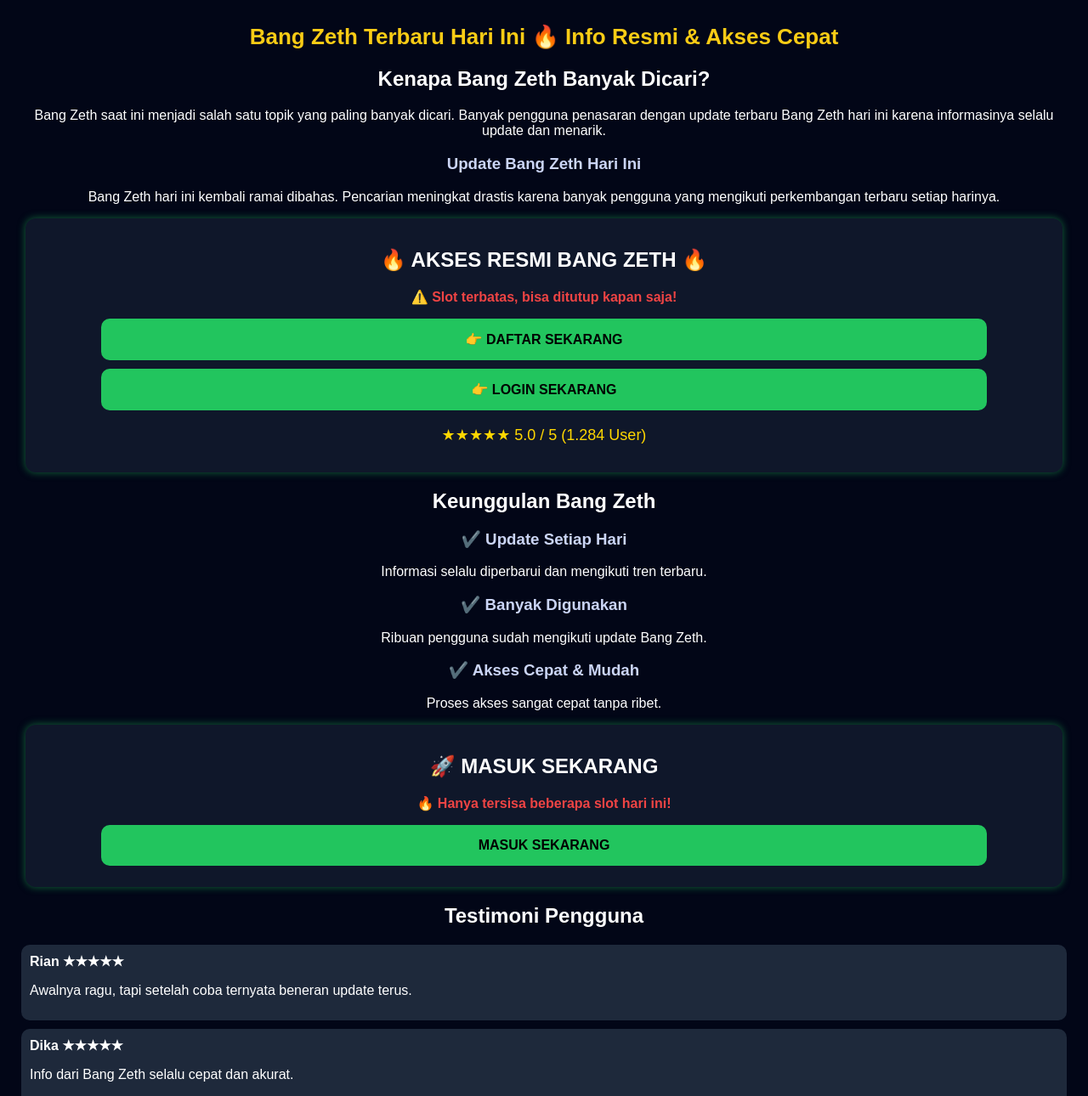
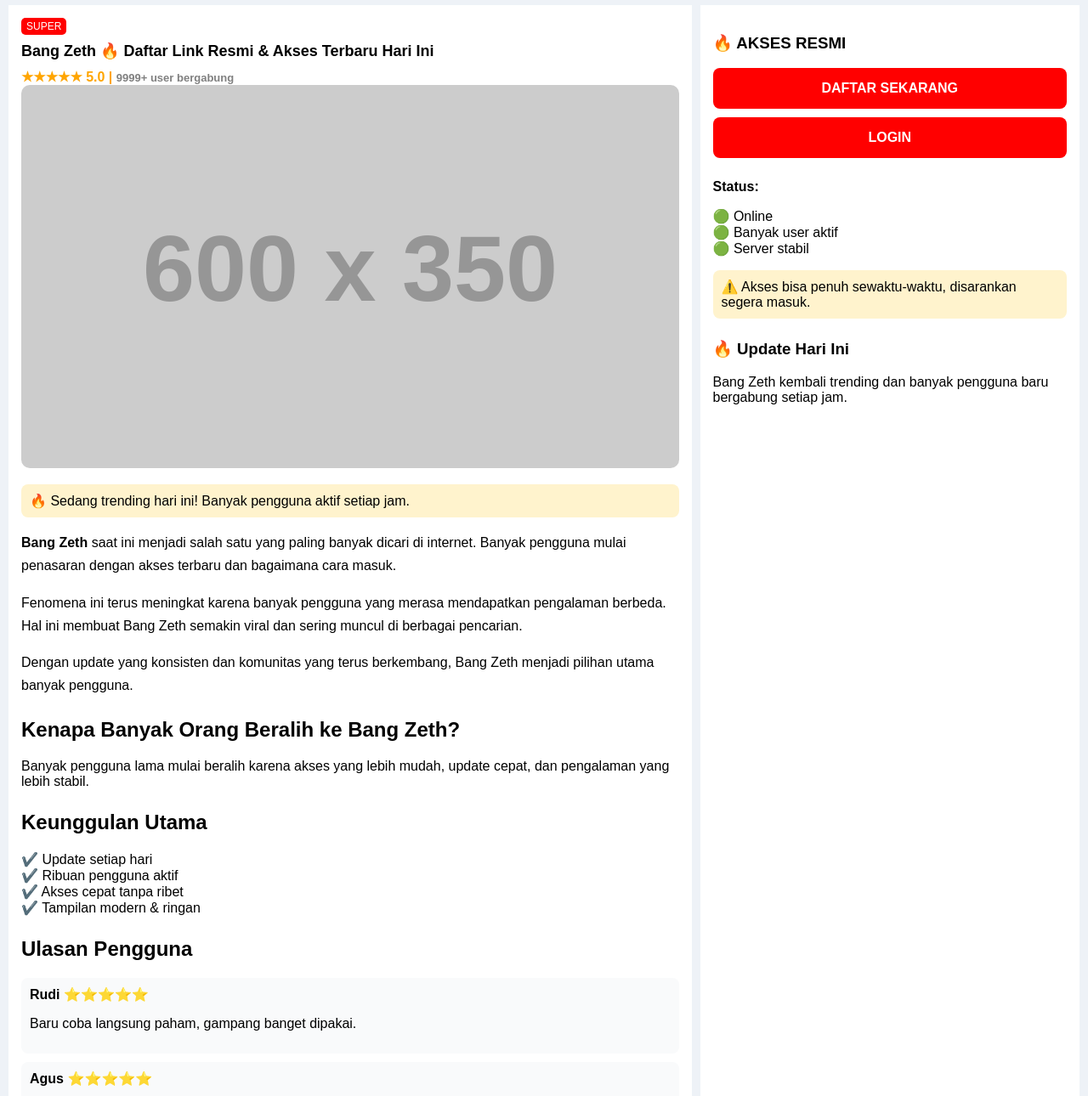
Before and after one commit to seobyzeth/Bangzeth, a plain HTML site: page index.html in a window 1280 px wide. Shown: the part 43-1333 px from the top of the page at 85% size. Drawn offline with Linux system fonts and the light colour scheme; placeholder pictures from the web are drawn by us.

Commit message:
Revamp landing page layout and styles
Redesign index.html from a dark promotional page to a clean, light two-column layout with new styles and components. Key changes: simplified page title (removed meta description), replaced dark theme with light header and card-style .left/.right columns, added header/logo, badge, banner image placeholder, rating/review blocks, highlights and status section. Updated CTAs and links (removed old bestymu links, added zethid.pages.dev), changed button styling and typography, and reorganized copy and testimonials into concise sections for clarity and improved UX.

```diff
--- a/index.html
+++ b/index.html
@@ -3,158 +3,209 @@
 <head>
 <meta charset="UTF-8">
 <meta name="viewport" content="width=device-width, initial-scale=1.0">
-<title>Bang Zeth Terbaru Hari Ini 🔥 Akses Resmi & Info Lengkap</title>
-
-<meta name="description" content="Bang Zeth terbaru hari ini. Info resmi, update terbaru, dan akses cepat Bang Zeth yang banyak dicari pengguna.">
+<title>Bang Zeth 🔥 Akses Resmi Hari Ini</title>
 
 <style>
 body {
-    font-family: Arial, sans-serif;
-    background: #020617;
-    color: white;
-    margin: 0;
-    padding: 0;
-    text-align: center;
+    margin:0;
+    font-family: Arial;
+    background:#eef2f7;
+}
+
+.header {
+    background:white;
+    padding:10px;
+    display:flex;
+    justify-content:space-between;
+    border-bottom:1px solid #ddd;
+}
+
+.logo {
+    color:red;
+    font-weight:bold;
 }
 
 .container {
-    padding: 15px;
+    display:flex;
+    padding:10px;
 }
 
-.banner {
-    background: linear-gradient(90deg, #22c55e, #4ade80);
-    padding: 10px;
-    font-weight: bold;
-    color: black;
+.left {
+    width:65%;
+    background:white;
+    padding:15px;
 }
 
-h1 {
-    font-size: 26px;
-    color: #facc15;
+.right {
+    width:35%;
+    background:white;
+    padding:15px;
+    margin-left:10px;
 }
 
-h2 {
-    margin-top: 20px;
+.badge {
+    background:red;
+    color:white;
+    padding:3px 6px;
+    font-size:12px;
+    border-radius:5px;
 }
 
-h3 {
-    color: #cbd5f5;
+.title {
+    font-size:18px;
+    font-weight:bold;
+    margin:10px 0;
 }
 
-.box {
-    background: #0f172a;
-    padding: 15px;
-    margin: 15px;
-    border-radius: 12px;
-    box-shadow: 0 0 10px rgba(34,197,94,0.5);
+.banner img {
+    width:100%;
+    border-radius:10px;
+}
+
+.rating {
+    color:orange;
+    font-weight:bold;
+}
+
+.sold {
+    color:gray;
+    font-size:13px;
 }
 
 .btn {
-    display: block;
-    background: #22c55e;
-    color: black;
-    padding: 15px;
-    margin: 10px auto;
-    width: 85%;
-    border-radius: 10px;
-    text-decoration: none;
-    font-weight: bold;
-    font-size: 16px;
+    display:block;
+    background:red;
+    color:white;
+    padding:15px;
+    margin-top:10px;
+    text-align:center;
+    border-radius:8px;
+    text-decoration:none;
+    font-weight:bold;
 }
 
-.btn:hover {
-    background: #16a34a;
+.desc {
+    margin-top:15px;
+    line-height:1.7;
 }
 
-.rating {
-    color: gold;
-    font-size: 18px;
+.section {
+    margin-top:25px;
 }
 
-.urgent {
-    color: #ef4444;
-    font-weight: bold;
+.review {
+    background:#f9fafb;
+    padding:10px;
+    margin-top:10px;
+    border-radius:8px;
 }
 
-.testi {
-    background: #1e293b;
-    margin: 10px;
-    padding: 10px;
-    border-radius: 10px;
-    text-align: left;
+.highlight {
+    background:#fff3cd;
+    padding:10px;
+    border-radius:8px;
+    margin-top:15px;
 }
 </style>
-
 </head>
 
 <body>
 
-<div class="banner">
-🔥 127 USER ONLINE SEKARANG | AKSES TERBATAS HARI INI 🔥
+<div class="header">
+<div class="logo">BANG ZETH</div>
+<div>LOGIN</div>
 </div>
 
 <div class="container">
 
-<h1>Bang Zeth Terbaru Hari Ini 🔥 Info Resmi & Akses Cepat</h1>
+<div class="left">
 
-<h2>Kenapa Bang Zeth Banyak Dicari?</h2>
-<p>Bang Zeth saat ini menjadi salah satu topik yang paling banyak dicari. Banyak pengguna penasaran dengan update terbaru Bang Zeth hari ini karena informasinya selalu update dan menarik.</p>
+<span class="badge">SUPER</span>
 
-<h3>Update Bang Zeth Hari Ini</h3>
-<p>Bang Zeth hari ini kembali ramai dibahas. Pencarian meningkat drastis karena banyak pengguna yang mengikuti perkembangan terbaru setiap harinya.</p>
+<div class="title">
+Bang Zeth 🔥 Daftar Link Resmi & Akses Terbaru Hari Ini
+</div>
 
-<div class="box">
-<h2>🔥 AKSES RESMI BANG ZETH 🔥</h2>
+<div class="rating">
+★★★★★ 5.0 | <span class="sold">9999+ user bergabung</span>
+</div>
 
-<p class="urgent">⚠️ Slot terbatas, bisa ditutup kapan saja!</p>
+<div class="banner">
+<img src="https://via.placeholder.com/600x350">
+</div>
 
-<a href="LINK_KAMU_DISINI" class="btn">👉 DAFTAR SEKARANG</a>
-<a href="LINK_KAMU_DISINI" class="btn">👉 LOGIN SEKARANG</a>
+<div class="highlight">
+🔥 Sedang trending hari ini! Banyak pengguna aktif setiap jam.
+</div>
 
-<p class="rating">★★★★★ 5.0 / 5 (1.284 User)</p>
+<div class="desc">
+<p><b>Bang Zeth</b> saat ini menjadi salah satu yang paling banyak dicari di internet. Banyak pengguna mulai penasaran dengan akses terbaru dan bagaimana cara masuk.</p>
+
+<p>Fenomena ini terus meningkat karena banyak pengguna yang merasa mendapatkan pengalaman berbeda. Hal ini membuat Bang Zeth semakin viral dan sering muncul di berbagai pencarian.</p>
+
+<p>Dengan update yang konsisten dan komunitas yang terus berkembang, Bang Zeth menjadi pilihan utama banyak pengguna.</p>
+</div>
+
+<div class="section">
+<h2>Kenapa Banyak Orang Beralih ke Bang Zeth?</h2>
+<p>Banyak pengguna lama mulai beralih karena akses yang lebih mudah, update cepat, dan pengalaman yang lebih stabil.</p>
+</div>
+
+<div class="section">
+<h2>Keunggulan Utama</h2>
+<p>
+✔️ Update setiap hari<br>
+✔️ Ribuan pengguna aktif<br>
+✔️ Akses cepat tanpa ribet<br>
+✔️ Tampilan modern & ringan
+</p>
+</div>
+
+<div class="section">
+<h2>Ulasan Pengguna</h2>
+
+<div class="review">
+<b>Rudi ⭐⭐⭐⭐⭐</b>
+<p>Baru coba langsung paham, gampang banget dipakai.</p>
+</div>
+
+<div class="review">
+<b>Agus ⭐⭐⭐⭐⭐</b>
+<p>Udah lama cari yang kayak gini, akhirnya nemu juga.</p>
+</div>
+
+<div class="review">
+<b>Bima ⭐⭐⭐⭐⭐</b>
+<p>Setiap hari selalu update, beda dari yang lain.</p>
+</div>
 
 </div>
 
-<h2>Keunggulan Bang Zeth</h2>
-
-<h3>✔️ Update Setiap Hari</h3>
-<p>Informasi selalu diperbarui dan mengikuti tren terbaru.</p>
-
-<h3>✔️ Banyak Digunakan</h3>
-<p>Ribuan pengguna sudah mengikuti update Bang Zeth.</p>
-
-<h3>✔️ Akses Cepat & Mudah</h3>
-<p>Proses akses sangat cepat tanpa ribet.</p>
-
-<div class="box">
-<h2>🚀 MASUK SEKARANG</h2>
-<p class="urgent">🔥 Hanya tersisa beberapa slot hari ini!</p>
-<a href="http://bestymu.com/" class="btn">MASUK SEKARANG</a>
 </div>
 
-<h2>Testimoni Pengguna</h2>
+<div class="right">
 
-<div class="testi">
-<b>Rian ★★★★★</b>
-<p>Awalnya ragu, tapi setelah coba ternyata beneran update terus.</p>
+<h3>🔥 AKSES RESMI</h3>
+
+<a href="https://zethid.pages.dev/" class="btn">DAFTAR SEKARANG</a>
+<a href="https://zethid.pages.dev/" class="btn">LOGIN</a>
+
+<div class="section">
+<p><b>Status:</b></p>
+<p>🟢 Online<br>
+🟢 Banyak user aktif<br>
+🟢 Server stabil</p>
 </div>
 
-<div class="testi">
-<b>Dika ★★★★★</b>
-<p>Info dari Bang Zeth selalu cepat dan akurat.</p>
+<div class="section highlight">
+⚠️ Akses bisa penuh sewaktu-waktu, disarankan segera masuk.
 </div>
 
-<div class="testi">
-<b>Andi ★★★★★</b>
-<p>Sudah lama ikut, dan sejauh ini paling konsisten.</p>
+<div class="section">
+<h3>🔥 Update Hari Ini</h3>
+<p>Bang Zeth kembali trending dan banyak pengguna baru bergabung setiap jam.</p>
 </div>
 
-<h2>Kesimpulan</h2>
-<p>Bang Zeth menjadi salah satu topik yang terus meningkat pencariannya. Dengan update yang konsisten dan akses yang mudah, tidak heran jika semakin banyak orang mencarinya setiap hari.</p>
-
-<div class="box">
-<h2>🔥 AKSES SEKARANG SEBELUM TERLAMBAT 🔥</h2>
-<a href="http://bestymu.com/" class="btn">DAFTAR SEKARANG</a>
 </div>
 
 </div>
```
